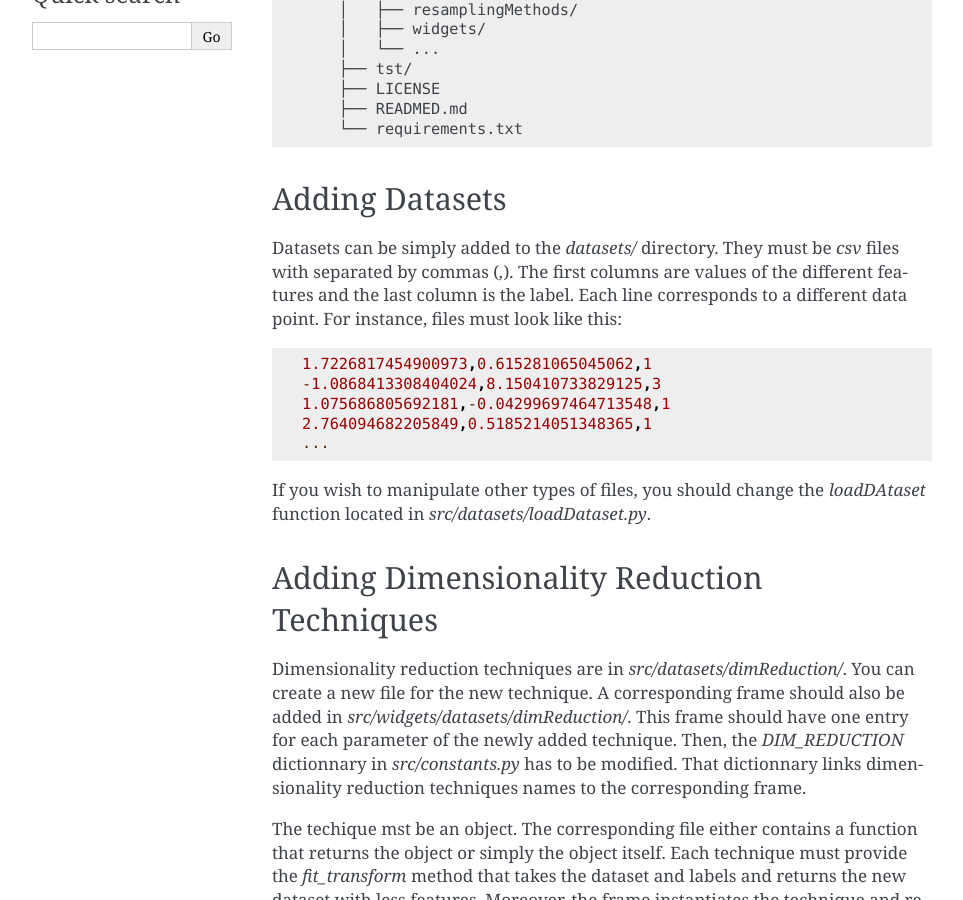
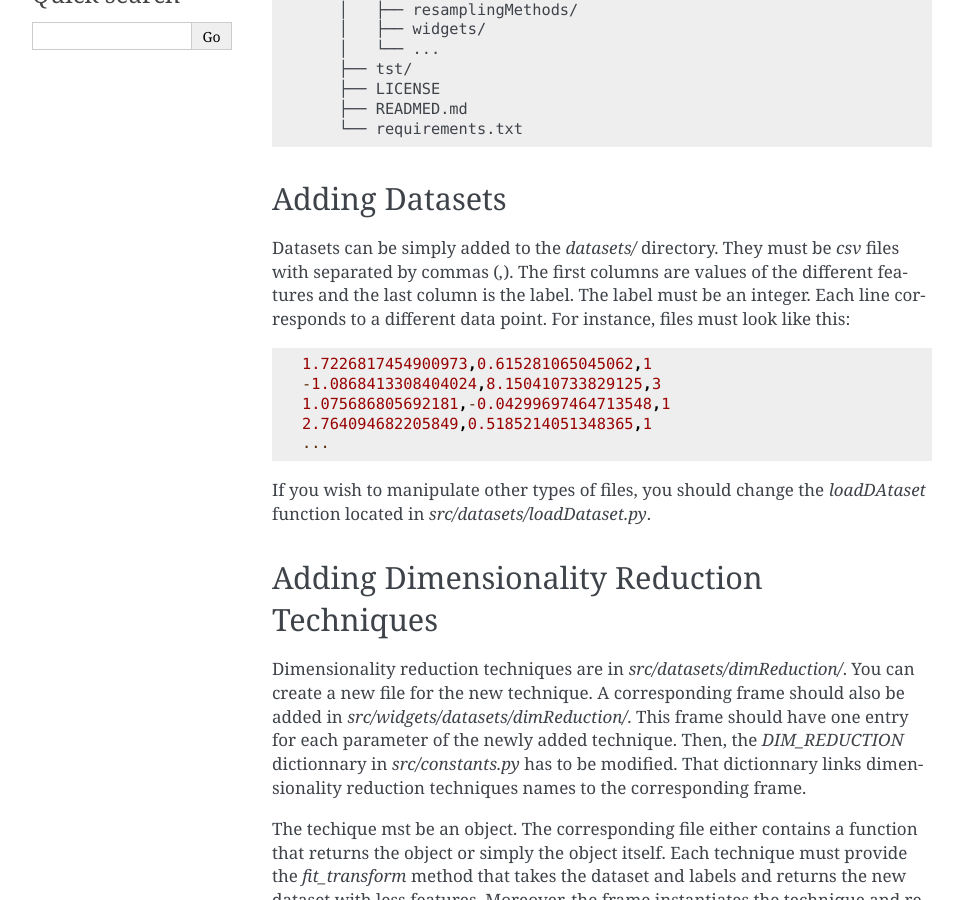
Before and after one commit to UnePatate5010/GUI-White-Black-Box-Models-Mix, a Sphinx documentation site: the page built from docs/source/extending.rst, in a window 1280 px wide and 900 px high, scrolled down 373 px. Shown: the whole window, without its empty margins (148-1111 px from the left). Built offline with Sphinx 7.4.7, drawn with Linux system fonts in a browser that asks for light colours; pages that are not in the unit, such as notebooks, are missing from menus.

Commit message:
added clarification extending.rst docs for datasets

```diff
--- a/docs/source/extending.rst
+++ b/docs/source/extending.rst
@@ -30,7 +30,7 @@ Adding Datasets
 ---------------
 
 Datasets can be simply added to the `datasets/` directory. They must be `csv` files with separated by commas (`,`). The first columns are
-values of the different features and the last column is the label. Each line corresponds to a different data point. For instance, files must
+values of the different features and the last column is the label. The label must be an integer. Each line corresponds to a different data point. For instance, files must
 look like this::
 
     1.7226817454900973,0.615281065045062,1
```
